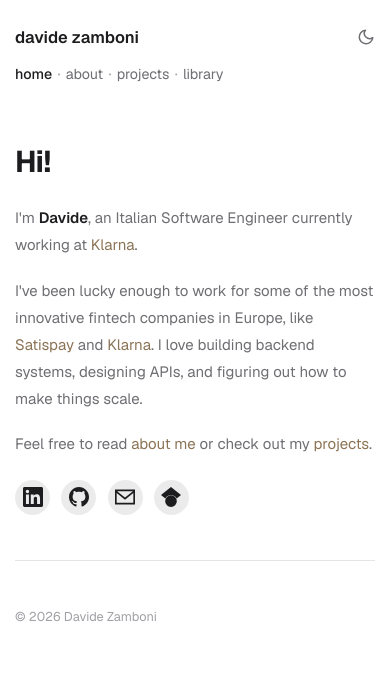
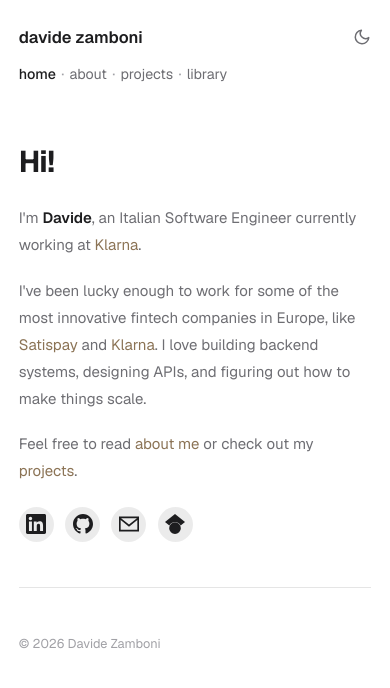
Before and after one commit to Davide-Zamboni/davidzambo.github.io, a Next.js app: page / in a window 390 px wide. Shown: the top 688 px of the page. Built offline with nearby package versions, Linux system fonts and the light colour scheme.

Commit message:
Fix styles: adjust container padding for better layout (#7)

```diff
--- a/app/globals.css
+++ b/app/globals.css
@@ -175,7 +175,7 @@ pre code {
 .container {
   max-width: 720px;
   margin: 0 auto;
-  padding: 0 1.5rem;
+  padding: 0 2rem;
 }
 
 /* Apple-inspired fade in animation */
@@ -231,6 +231,6 @@ pre code {
   }
 
   .container {
-    padding: 0 1rem;
+    padding: 0 1.25rem;
   }
 }
```
